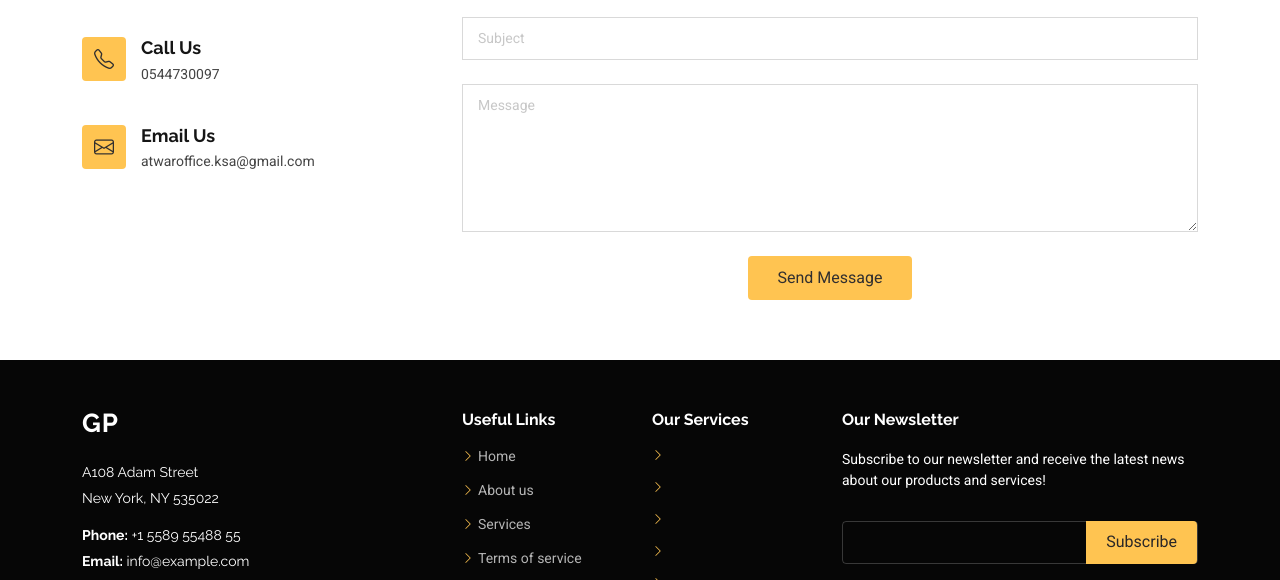
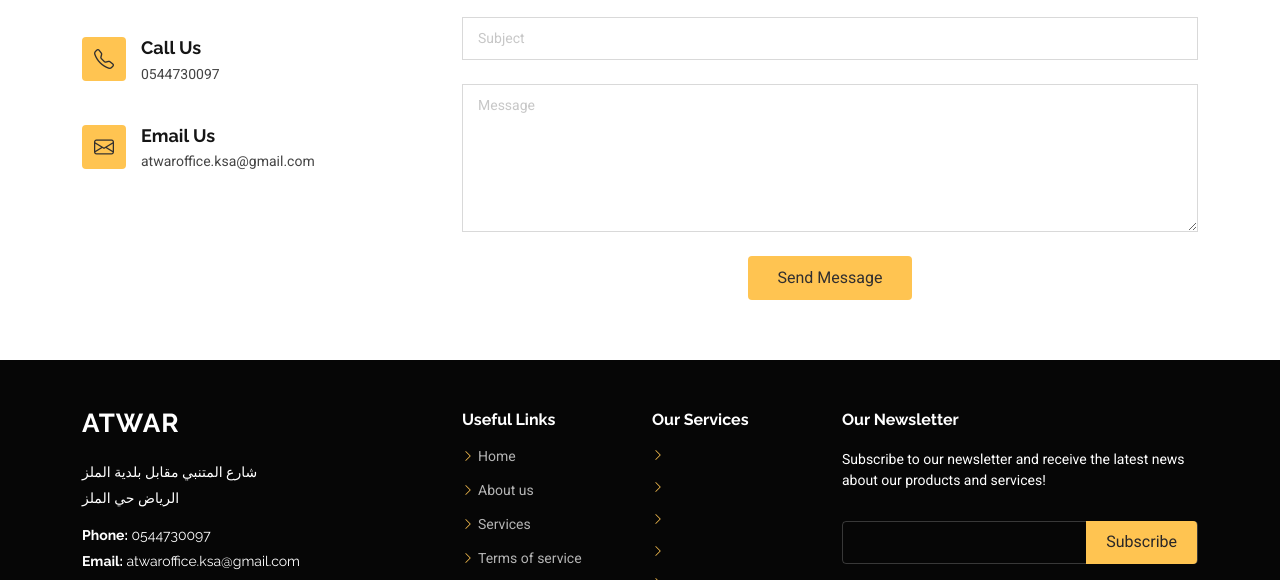
Before and after one commit to Mohamed2371998/atwar, a plain HTML site: page index.html in a window 1280 px wide. Shown: the part 7101-7681 px from the top of the page. Drawn offline with Linux system fonts and the light colour scheme.

Commit message:
"Updated footer content: logo text, address, phone number, and email"

```diff
--- a/index.html
+++ b/index.html
@@ -868,13 +868,13 @@
         <div class="row gy-4">
           <div class="col-lg-4 col-md-6 footer-about">
             <a href="index.html" class="logo d-flex align-items-center">
-              <span class="sitename">GP</span>
+              <span class="sitename">ATWAR</span>
             </a>
             <div class="footer-contact pt-3">
-              <p>A108 Adam Street</p>
-              <p>New York, NY 535022</p>
-              <p class="mt-3"><strong>Phone:</strong> <span>+1 5589 55488 55</span></p>
-              <p><strong>Email:</strong> <span>info@example.com</span></p>
+              <p>شارع المتنبي مقابل بلدية الملز</p>
+              <p>الرياض حي الملز</p>
+              <p class="mt-3"><strong>Phone:</strong> <span>0544730097</span></p>
+              <p><strong>Email:</strong> <span>atwaroffice.ksa@gmail.com</span></p>
             </div>
             <div class="social-links d-flex mt-4">
               <a href=""><i class="bi bi-twitter-x"></i></a>
```
